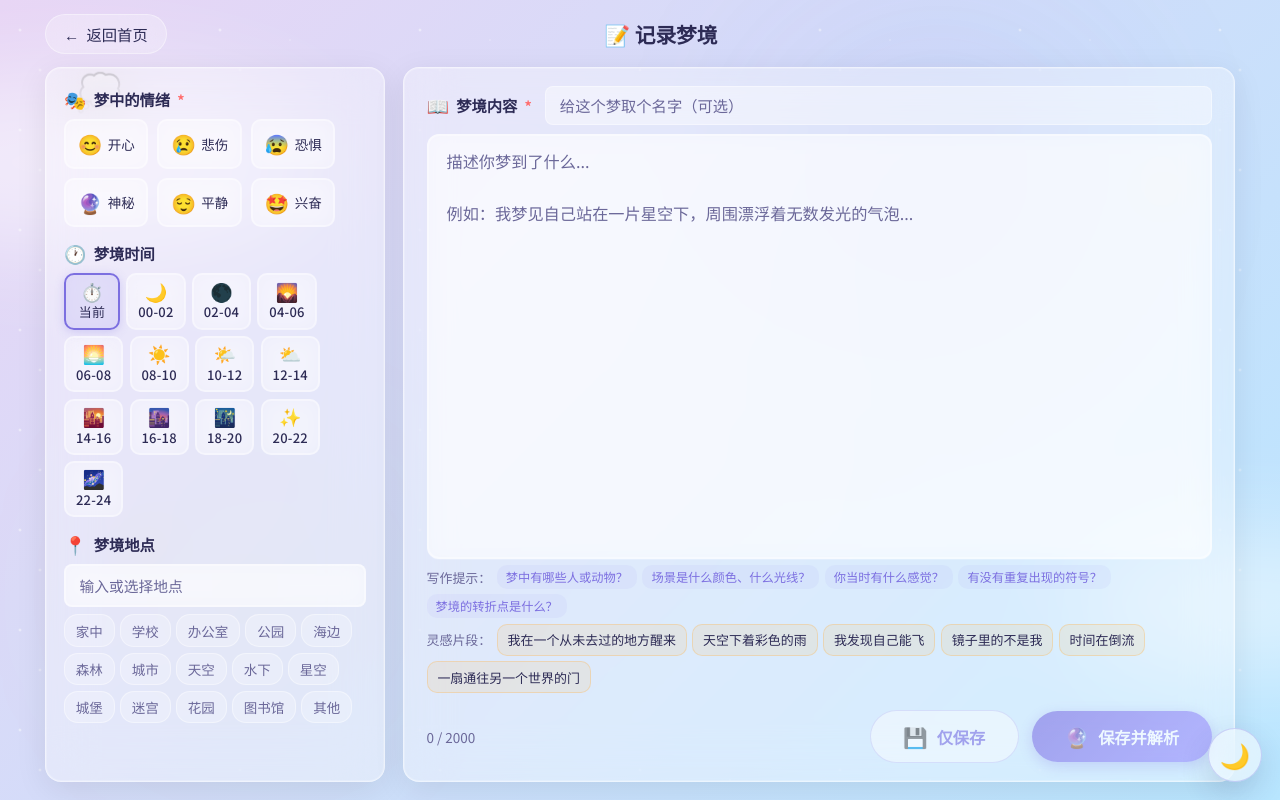
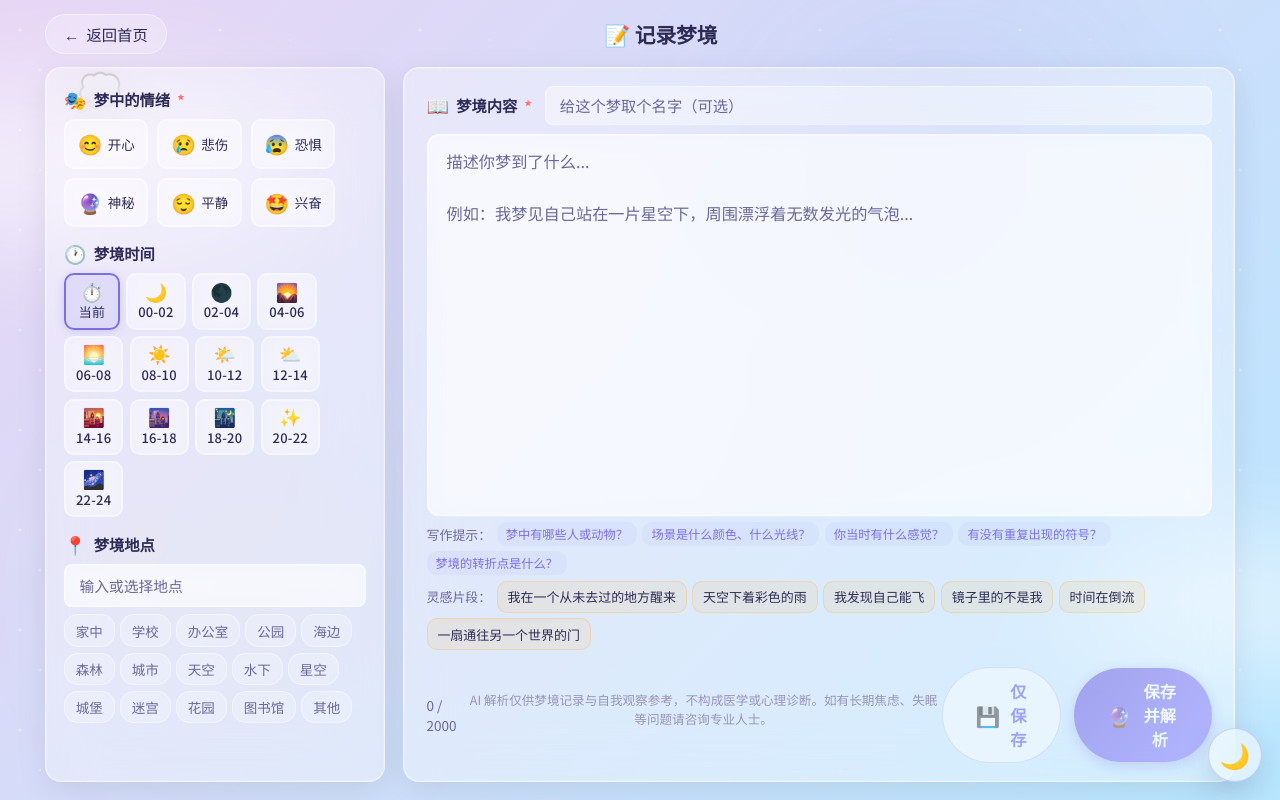
Before and after one commit to YiWeiLai233/DreamArchive, a Vue app in the folder fount/: page /record-dream in a window 1280 px wide. Built offline with nearby package versions, Linux system fonts and the light colour scheme.

Commit message:
feat(frontend): AI 解析免责声明升级，记录页和详情页同步更新

```diff
--- a/fount/src/views/DreamListView.vue
+++ b/fount/src/views/DreamListView.vue
@@ -459,7 +459,10 @@ function goBack() {
                   </template>
                 </div>
                 <p v-else class="section-text">暂无解析内容</p>
-                <p class="ai-disclaimer" v-if="selectedInterpretationBlocks.length">以上内容由 AI 生成，仅供娱乐参考，不构成专业心理或医学建议。</p>
+                <div class="ai-disclaimer" v-if="selectedInterpretationBlocks.length">
+                  <p>本解析仅用于梦境记录和自我观察，不构成医学、心理诊断或治疗建议。</p>
+                  <p>如长期出现严重焦虑、抑郁、失眠或创伤相关梦境，请咨询专业人士。</p>
+                </div>
               </div>
             </div>
           </div>
@@ -837,7 +840,10 @@ function goBack() {
   font-size: 0.75rem;
   color: #9994B8;
   text-align: center;
+  line-height: 1.6;
 }
+.ai-disclaimer p { margin: 0; }
+.ai-disclaimer p + p { margin-top: 0.2rem; }
 .modal-actions {
   display: flex;
   justify-content: flex-end;
--- a/fount/src/views/RecordDreamView.vue
+++ b/fount/src/views/RecordDreamView.vue
@@ -502,6 +502,7 @@ onBeforeUnmount(() => {
 
             <div class="bottom-bar">
               <span class="char-count">{{ form.content.length }} / 2000</span>
+              <p class="submit-disclaimer">AI 解析仅供梦境记录与自我观察参考，不构成医学或心理诊断。如有长期焦虑、失眠等问题请咨询专业人士。</p>
               <div class="submit-actions">
                 <button
                   class="submit-btn secondary"
@@ -688,6 +689,7 @@ onBeforeUnmount(() => {
                 </button>
                 <div class="bottom-right">
                   <span class="char-count">{{ form.content.length }} / 2000</span>
+                  <p class="submit-disclaimer">AI 解析仅供梦境记录与自我观察参考，不构成医学或心理诊断。如有长期焦虑、失眠等问题请咨询专业人士。</p>
                   <div class="submit-actions">
                     <button
                       class="submit-btn secondary"
@@ -762,7 +764,10 @@ onBeforeUnmount(() => {
                   </template>
                 </div>
                 <p class="result-section-text placeholder-text" v-else>梦境已成功保存，你可以在梦境列表中查看。</p>
-                <p class="ai-disclaimer" v-if="formattedInterpretation.length">以上内容由 AI 生成，仅供娱乐参考，不构成专业心理或医学建议。</p>
+                <div class="ai-disclaimer" v-if="formattedInterpretation.length">
+                  <p>本解析仅用于梦境记录和自我观察，不构成医学、心理诊断或治疗建议。</p>
+                  <p>如长期出现严重焦虑、抑郁、失眠或创伤相关梦境，请咨询专业人士。</p>
+                </div>
               </div>
             </div>
           </div>
@@ -1127,6 +1132,14 @@ onBeforeUnmount(() => {
   justify-content: flex-end;
   gap: 0.75rem;
 }
+.submit-disclaimer {
+  margin: 0 0 0.6rem;
+  font-size: 0.7rem;
+  color: #9994B8;
+  text-align: center;
+  line-height: 1.5;
+}
+html.dark .submit-disclaimer { color: #8A84A8; }
 
 /* 导航按钮 */
 .nav-btn {
@@ -1289,7 +1302,10 @@ onBeforeUnmount(() => {
   font-size: 0.75rem;
   color: #9994B8;
   text-align: center;
-}
+  line-height: 1.6;
+}
+.ai-disclaimer p { margin: 0; }
+.ai-disclaimer p + p { margin-top: 0.2rem; }
 .placeholder-text { color: var(--text-light); font-style: italic; }
 
 .result-actions { display: flex; gap: 1rem; justify-content: center; }
```
